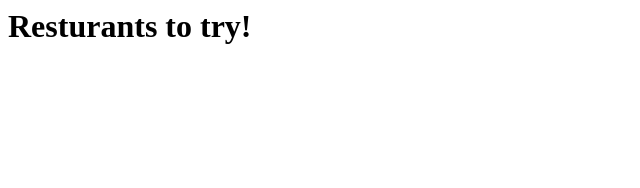
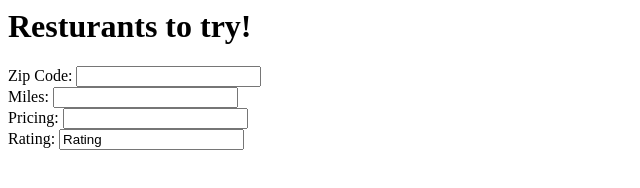
Before and after one commit to rforest11/restaurant, a plain HTML site: page index.html in a window 1280 px wide. Shown: the whole page, without its empty margins (0-640 px from the left). Drawn offline with Linux system fonts and the light colour scheme.

Commit message:
Update index.html

```diff
--- a/index.html
+++ b/index.html
@@ -6,6 +6,9 @@
 
 <body>
 <h1>Resturants to try!</h1>
-
+Zip Code: <input type="number" name="zip" value="Zip Code"><br>
+Miles: <input type="number" name="miles" value="Miles"><br>
+Pricing: <input type="number" name="price" value="Pricing"><br>
+Rating: <input type="star" name="rating" value="Rating"><br>
 </body>
 </html>
```
